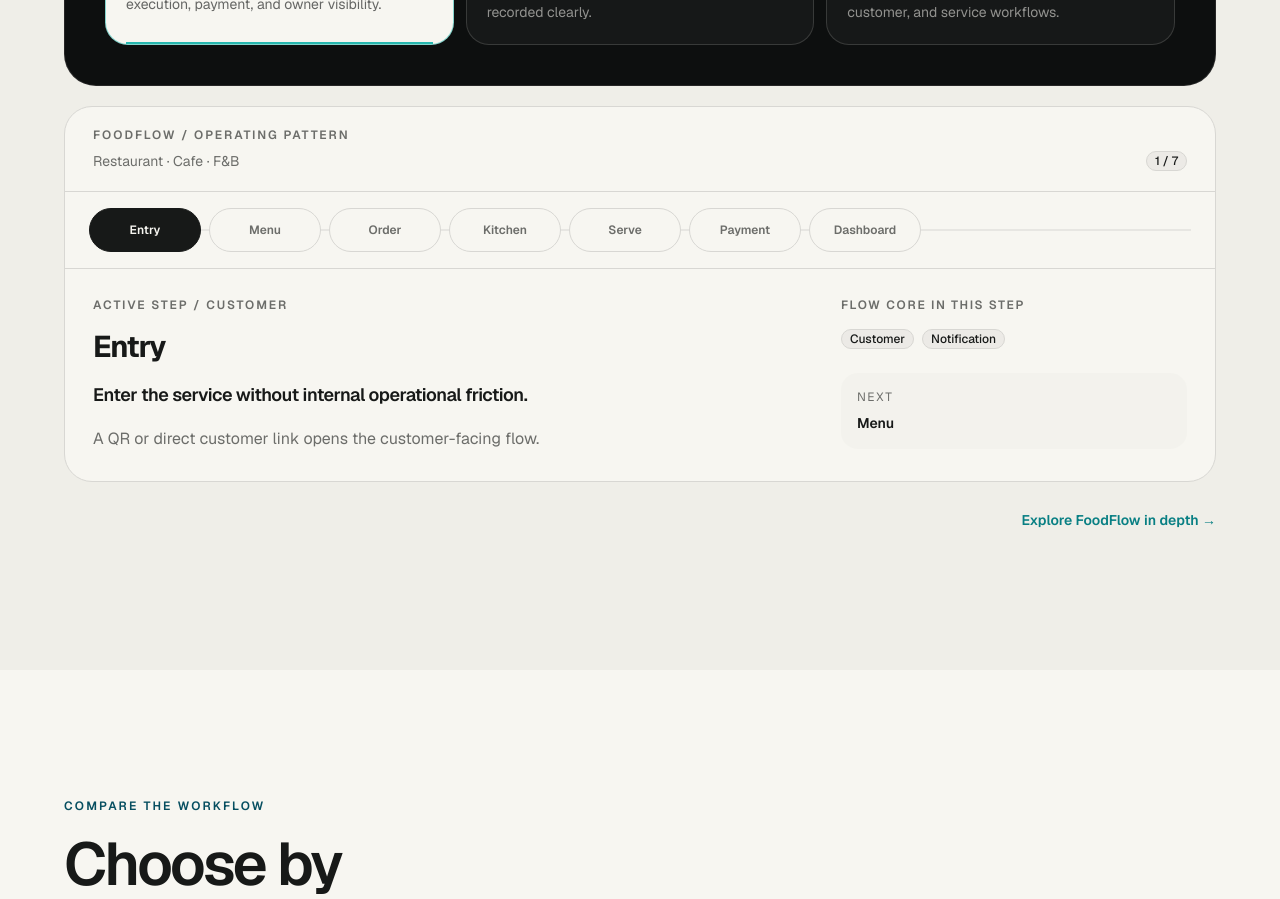
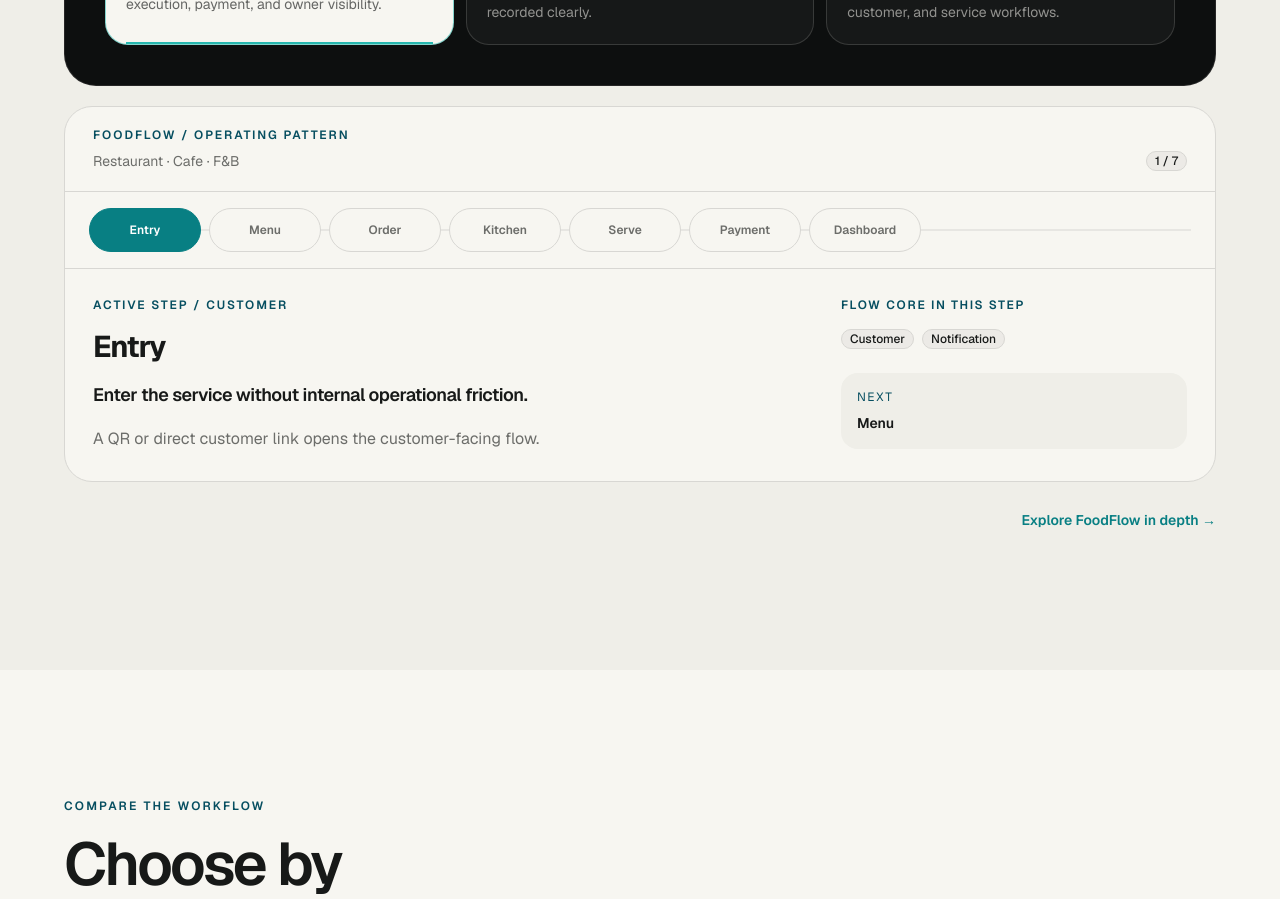
Before and after one commit to firmeen/FLOW-info, a Next.js app: page /solutions in a window 1280 px wide. Shown: the part 2280-3179 px from the top of the page. Built offline with nearby package versions, Linux system fonts and the light colour scheme; no server answers.

Commit message:
style: apply FLOW accents to workflow explorer

```diff
--- a/src/components/solutions/workflow-explorer.tsx
+++ b/src/components/solutions/workflow-explorer.tsx
@@ -48,7 +48,7 @@ export function WorkflowExplorer({
       <div className="border-b border-border px-5 py-5 sm:px-7">
         <div className="flex flex-wrap items-end justify-between gap-4">
           <div>
-            <p className="text-xs font-semibold uppercase tracking-[0.16em] text-muted-foreground">{solutionName} / {copy.operatingPattern}</p>
+            <p className="text-xs font-semibold uppercase tracking-[0.16em] text-flow-ocean-dark">{solutionName} / {copy.operatingPattern}</p>
             {audience ? <p className="mt-2 text-sm text-muted-foreground">{audience}</p> : null}
           </div>
           <Badge variant="outline">{activeIndex + 1} / {stages.length}</Badge>
@@ -64,7 +64,7 @@ export function WorkflowExplorer({
             <div className="absolute inset-x-0 top-1/2 h-px -translate-y-1/2 bg-border" aria-hidden="true" />
             <motion.div
               aria-hidden="true"
-              className="absolute left-0 top-1/2 h-px -translate-y-1/2 bg-foreground"
+              className="absolute left-0 top-1/2 h-px -translate-y-1/2 bg-flow-aqua"
               animate={{ width: `${stages.length <= 1 ? 100 : (activeIndex / (stages.length - 1)) * 100}%` }}
               transition={reduceMotion ? { duration: 0 } : { duration: motionDuration.interactive, ease: flowEase }}
             />
@@ -79,12 +79,12 @@ export function WorkflowExplorer({
                   aria-pressed={selected}
                   onClick={() => selectStage(index)}
                   className={cn(
-                    "relative z-10 min-h-11 min-w-28 shrink-0 snap-center rounded-full border px-4 py-2 text-xs font-semibold outline-none transition-colors focus-visible:ring-2 focus-visible:ring-ring",
+                    "relative z-10 min-h-11 min-w-28 shrink-0 snap-center rounded-full border px-4 py-2 text-xs font-semibold outline-none transition-colors focus-visible:ring-2 focus-visible:ring-flow-aqua",
                     selected
-                      ? "border-foreground bg-foreground text-background"
+                      ? "border-flow-ocean bg-flow-ocean text-white"
                       : passed
-                        ? "border-foreground/30 bg-background text-foreground"
-                        : "border-border bg-background text-muted-foreground hover:border-foreground/30",
+                        ? "border-flow-ocean/35 bg-background text-foreground"
+                        : "border-border bg-background text-muted-foreground hover:border-flow-ocean/35",
                   )}
                 >
                   {stage.label}
@@ -107,18 +107,18 @@ export function WorkflowExplorer({
           className="grid gap-7 p-5 sm:p-7 lg:grid-cols-12"
         >
           <div className="lg:col-span-7">
-            <p className="text-xs font-semibold uppercase tracking-[0.16em] text-muted-foreground">{copy.activeStep} / {active.actor}</p>
-            <h3 className="mt-4 text-2xl font-bold tracking-[-0.045em] sm:text-3xl">{active.label}</h3>
+            <p className="text-xs font-semibold uppercase tracking-[0.16em] text-flow-ocean-dark">{copy.activeStep} / {active.actor}</p>
+            <h3 className="flow-display mt-4 text-2xl font-bold tracking-[-0.045em] sm:text-3xl">{active.label}</h3>
             <p className="mt-4 text-lg font-semibold tracking-[-0.025em]">{active.purpose}</p>
             <p className="mt-4 max-w-2xl text-sm leading-7 text-muted-foreground sm:text-base">{active.operation}</p>
           </div>
           <div className="lg:col-span-4 lg:col-start-9">
-            <p className="text-xs font-semibold uppercase tracking-[0.14em] text-muted-foreground">{copy.coreInStep}</p>
+            <p className="text-xs font-semibold uppercase tracking-[0.14em] text-flow-ocean-dark">{copy.coreInStep}</p>
             <div className="mt-4 flex flex-wrap gap-2">
               {active.sharedCore.map((item) => <Badge key={item} variant="outline">{item}</Badge>)}
             </div>
-            <div className="mt-6 rounded-xl bg-muted/50 p-4">
-              <p className="text-xs uppercase tracking-[0.14em] text-muted-foreground">{copy.next}</p>
+            <div className="mt-6 rounded-xl bg-flow-ivory p-4">
+              <p className="text-xs uppercase tracking-[0.14em] text-flow-ocean-dark">{copy.next}</p>
               <p className="mt-2 text-sm font-semibold">
                 {stages[activeIndex + 1]?.label ?? copy.fallbackNext}
               </p>
@@ -132,7 +132,7 @@ export function WorkflowExplorer({
           type="button"
           disabled={activeIndex === 0}
           onClick={() => selectStage(activeIndex - 1)}
-          className="min-h-11 rounded-full border border-border px-4 text-sm font-semibold disabled:opacity-35"
+          className="min-h-11 rounded-full border border-border px-4 text-sm font-semibold transition-colors hover:border-flow-ocean/40 disabled:opacity-35"
         >
           {copy.previous}
         </button>
@@ -140,7 +140,7 @@ export function WorkflowExplorer({
           type="button"
           disabled={activeIndex === stages.length - 1}
           onClick={() => selectStage(activeIndex + 1)}
-          className="min-h-11 rounded-full border border-border px-4 text-sm font-semibold disabled:opacity-35"
+          className="min-h-11 rounded-full border border-flow-ocean px-4 text-sm font-semibold text-flow-ocean transition-colors hover:bg-flow-aqua-mist/20 disabled:opacity-35"
         >
           {copy.nextButton}
         </button>
```
